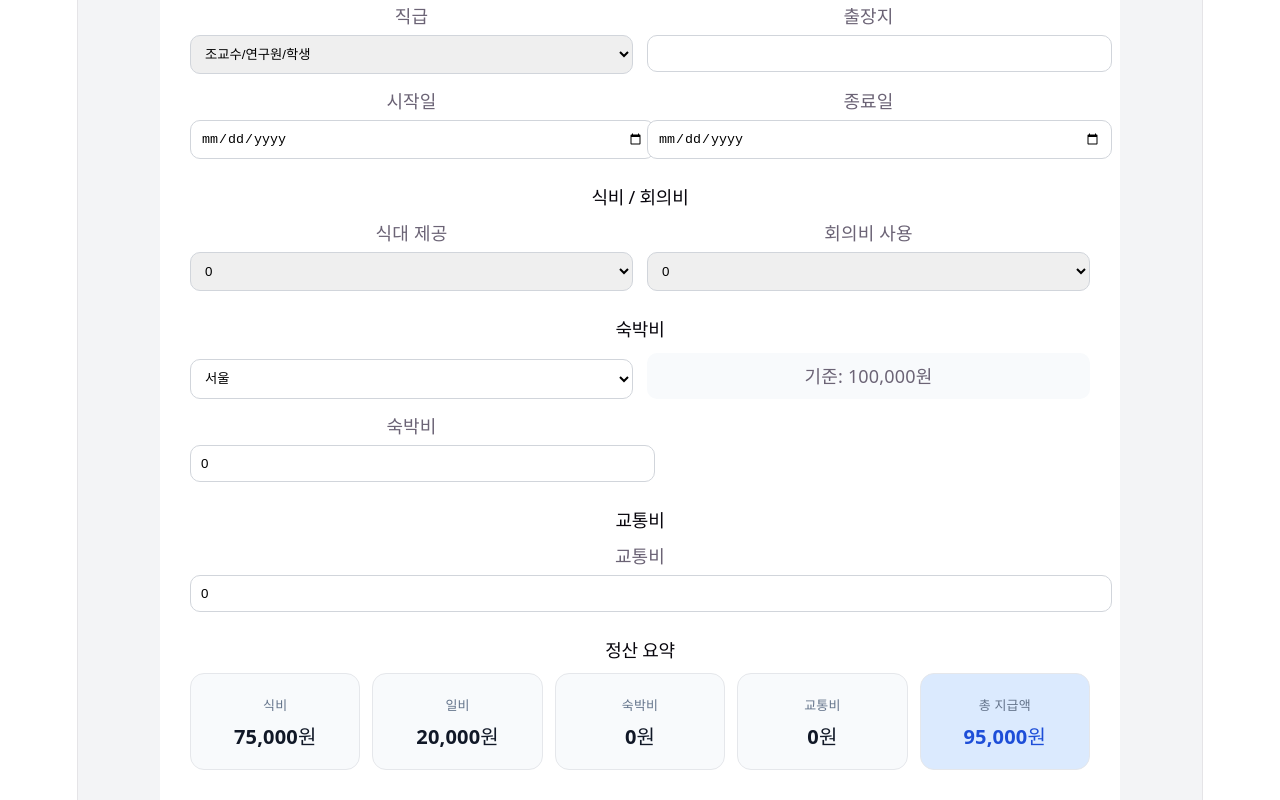
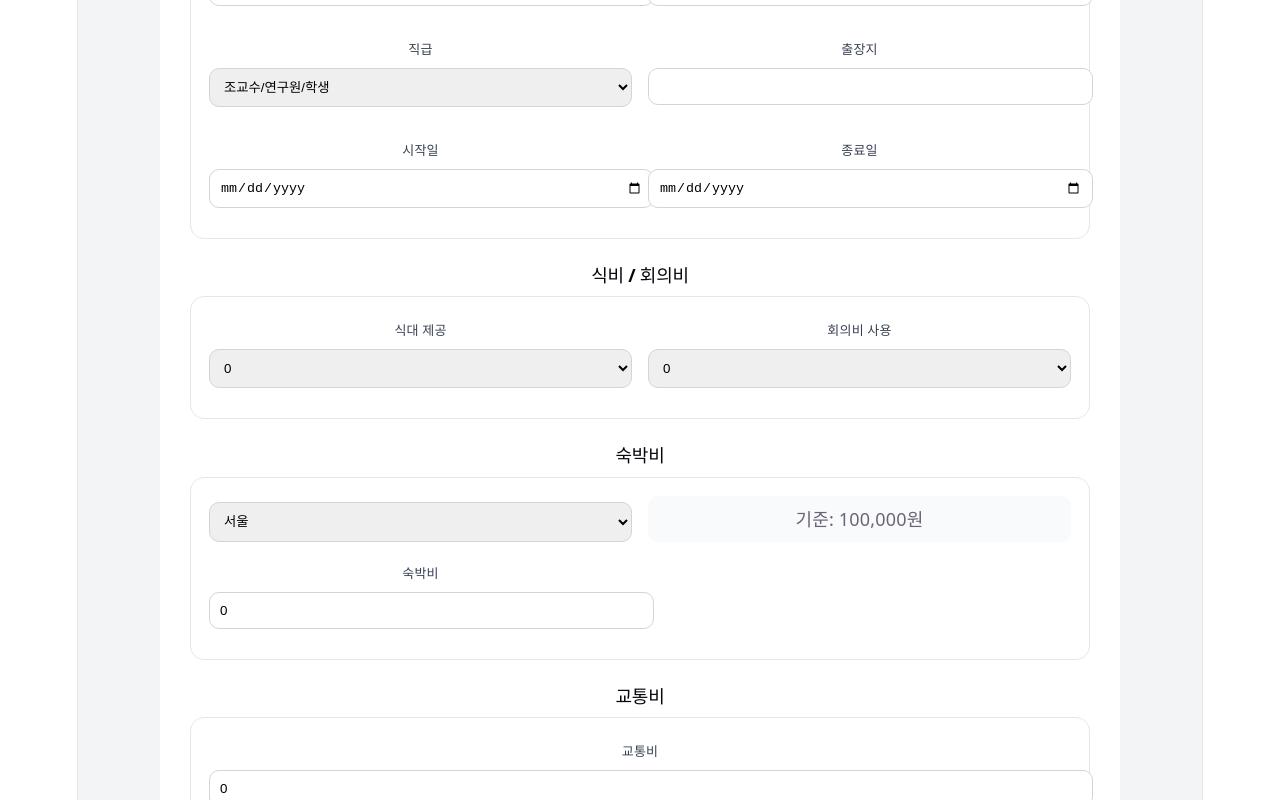
Before and after one commit to kongjuwooyh/business-trip, a React (Vite) app: page / in a window 1280 px wide. Shown: the part 260-1060 px from the top of the page. Built offline with nearby package versions, Linux system fonts and the light colour scheme.

Commit message:
UI 개선 및 레이아웃 정리

```diff
--- a/src/App.jsx
+++ b/src/App.jsx
@@ -20,8 +20,6 @@ export default function App() {
   const [lodging, setLodging] = useState({
     region: "서울",
     amount: 0,
-    shared: false,
-    people: 2,
   });
 
   const [transport, setTransport] = useState(0);
@@ -79,16 +77,10 @@ export default function App() {
   };
 
   return (
-    <div style={bg}>
+    <div style={page}>
       <div ref={pageRef} style={container}>
 
-        {/* 헤더 */}
-        <div style={header}>
-          <h1 style={{ margin: 0 }}>출장비 신청서</h1>
-          <p style={{ margin: "6px 0 0", color: "#64748b" }}>
-            자동 계산 정산 시스템
-          </p>
-        </div>
+        <Header />
 
         {/* 기본정보 */}
         <Section title="기본 정보">
@@ -99,18 +91,9 @@ export default function App() {
             <Input label="소속" value={form.department}
               onChange={(v) => setForm({ ...form, department: v })} />
 
-            <div>
-              <label>직급</label>
-              <select style={input}
-                value={form.position}
-                onChange={(e) =>
-                  setForm({ ...form, position: e.target.value })
-                }
-              >
-                <option>교수/부교수</option>
-                <option>조교수/연구원/학생</option>
-              </select>
-            </div>
+            <Select label="직급"
+              value={form.position}
+              onChange={(v) => setForm({ ...form, position: v })} />
 
             <Input label="출장지" value={form.destination}
               onChange={(v) => setForm({ ...form, destination: v })} />
@@ -128,8 +111,8 @@ export default function App() {
         {/* 식비 */}
         <Section title="식비 / 회의비">
           <div style={grid2}>
-            <SelectBox label="식대 제공" value={mealProvided} setValue={setMealProvided} />
-            <SelectBox label="회의비 사용" value={meetingMeals} setValue={setMeetingMeals} />
+            <SelectNumber label="식대 제공" value={mealProvided} setValue={setMealProvided} />
+            <SelectNumber label="회의비 사용" value={meetingMeals} setValue={setMeetingMeals} />
           </div>
         </Section>
 
@@ -137,10 +120,7 @@ export default function App() {
         <Section title="숙박비">
           <div style={grid2}>
             <select
-              style={{
-                ...input,
-                background: isProfessor ? "#e5e7eb" : "white",
-              }}
+              style={input}
               disabled={isProfessor}
               value={lodging.region}
               onChange={(e) =>
@@ -149,18 +129,16 @@ export default function App() {
             >
               <option>서울</option>
               <option>광역시</option>
-              <option>기타(제주 포함)</option>
+              <option>기타</option>
             </select>
 
             <div style={infoBox}>
-              기준:{" "}
-              {typeof lodgingLimit === "number"
+              기준: {typeof lodgingLimit === "number"
                 ? lodgingLimit.toLocaleString() + "원"
                 : lodgingLimit}
             </div>
 
-            <Input label="숙박비"
-              type="number"
+            <Input label="숙박비" type="number"
               value={lodging.amount}
               onChange={(v) =>
                 setLodging({ ...lodging, amount: v })
@@ -176,18 +154,17 @@ export default function App() {
             onChange={setTransport} />
         </Section>
 
-        {/* 정산 요약 (카드형) */}
+        {/* 정산요약 */}
         <Section title="정산 요약">
           <div style={summaryGrid}>
             <Card title="식비" value={mealAmount} />
             <Card title="일비" value={dailyAllowance} />
-            <Card title="숙박비" value={lodging.amount} />
-            <Card title="교통비" value={transport} />
-            <Card title="총 지급액" value={total} highlight />
+            <Card title="숙박" value={lodging.amount} />
+            <Card title="교통" value={transport} />
+            <Card title="총액" value={total} highlight />
           </div>
         </Section>
 
-        {/* 버튼 */}
         <div style={btnWrap}>
           <button style={btn} onClick={saveImage}>이미지 저장</button>
           <button style={btn} onClick={savePDF}>PDF 저장</button>
@@ -198,21 +175,32 @@ export default function App() {
   );
 }
 
-/* ================= 컴포넌트 ================= */
+/* ================= UI COMPONENT ================= */
+
+function Header() {
+  return (
+    <div style={{ marginBottom: 25 }}>
+      <h1 style={{ margin: 0, fontSize: 26 }}>출장비 신청서</h1>
+      <p style={{ marginTop: 6, color: "#64748b" }}>
+        자동 계산 정산 시스템
+      </p>
+    </div>
+  );
+}
 
 function Section({ title, children }) {
   return (
-    <div style={{ marginTop: 28 }}>
+    <div style={section}>
       <h2 style={sectionTitle}>{title}</h2>
-      {children}
+      <div style={box}>{children}</div>
     </div>
   );
 }
 
 function Input({ label, value, onChange, type = "text" }) {
   return (
-    <div>
-      <label>{label}</label>
+    <div style={{ marginBottom: 12 }}>
+      <label style={labelStyle}>{label}</label>
       <input
         type={type}
         value={value}
@@ -223,10 +211,26 @@ function Input({ label, value, onChange, type = "text" }) {
   );
 }
 
-function SelectBox({ label, value, setValue }) {
+function Select({ value, onChange }) {
   return (
-    <div>
-      <label>{label}</label>
+    <div style={{ marginBottom: 12 }}>
+      <label style={labelStyle}>직급</label>
+      <select
+        style={input}
+        value={value}
+        onChange={(e) => onChange(e.target.value)}
+      >
+        <option>교수/부교수</option>
+        <option>조교수/연구원/학생</option>
+      </select>
+    </div>
+  );
+}
+
+function SelectNumber({ value, setValue, label }) {
+  return (
+    <div style={{ marginBottom: 12 }}>
+      <label style={labelStyle}>{label}</label>
       <select
         style={input}
         value={value}
@@ -244,19 +248,18 @@ function SelectBox({ label, value, setValue }) {
 function Card({ title, value, highlight }) {
   return (
     <div style={{
+      padding: 16,
+      borderRadius: 14,
       background: highlight ? "#dbeafe" : "#f8fafc",
-      padding: 18,
-      borderRadius: 14,
       border: "1px solid #e5e7eb"
     }}>
       <div style={{ fontSize: 13, color: "#64748b" }}>
         {title}
       </div>
       <div style={{
-        fontSize: 20,
+        fontSize: 18,
         fontWeight: "bold",
-        marginTop: 6,
-        color: highlight ? "#1d4ed8" : "#111827"
+        marginTop: 6
       }}>
         {Number(value).toLocaleString()}원
       </div>
@@ -264,9 +267,9 @@ function Card({ title, value, highlight }) {
   );
 }
 
-/* ================= 스타일 ================= */
+/* ================= STYLE ================= */
 
-const bg = {
+const page = {
   background: "#f3f4f6",
   minHeight: "100vh",
   padding: 30,
@@ -277,22 +280,30 @@ const container = {
   margin: "0 auto",
   background: "white",
   padding: 30,
-  borderRadius: 20,
+  borderRadius: 18,
 };
 
-const header = {
-  marginBottom: 20,
+const section = {
+  marginTop: 26,
 };
 
 const sectionTitle = {
   fontSize: 18,
-  marginBottom: 12,
+  fontWeight: "bold",
+  marginBottom: 10,
+};
+
+const box = {
+  background: "#ffffff",
+  border: "1px solid #e5e7eb",
+  borderRadius: 14,
+  padding: 18,
 };
 
 const grid2 = {
   display: "grid",
   gridTemplateColumns: "repeat(2, 1fr)",
-  gap: 14,
+  gap: 16,
 };
 
 const summaryGrid = {
@@ -304,9 +315,14 @@ const summaryGrid = {
 const input = {
   width: "100%",
   padding: 10,
-  marginTop: 6,
   borderRadius: 10,
   border: "1px solid #d1d5db",
+  marginTop: 6,
+};
+
+const labelStyle = {
+  fontSize: 13,
+  color: "#374151",
 };
 
 const infoBox = {
```
